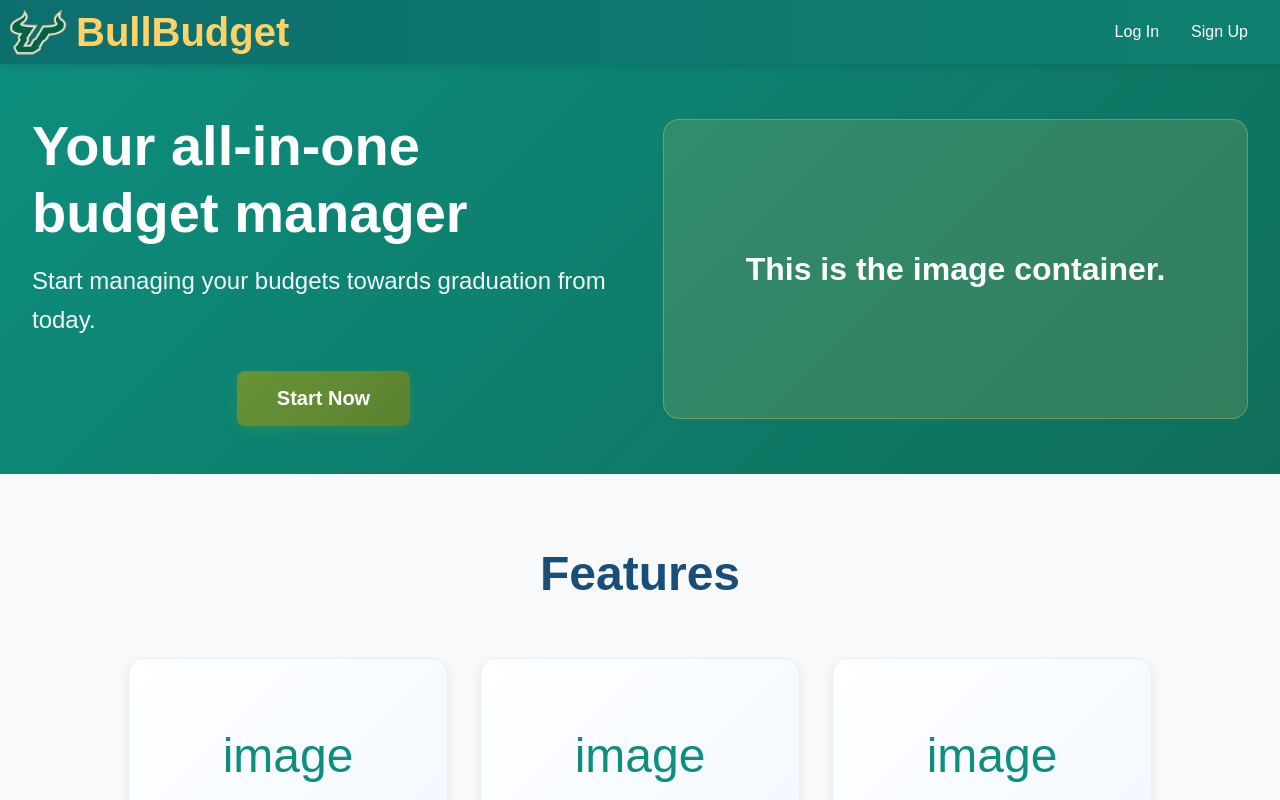
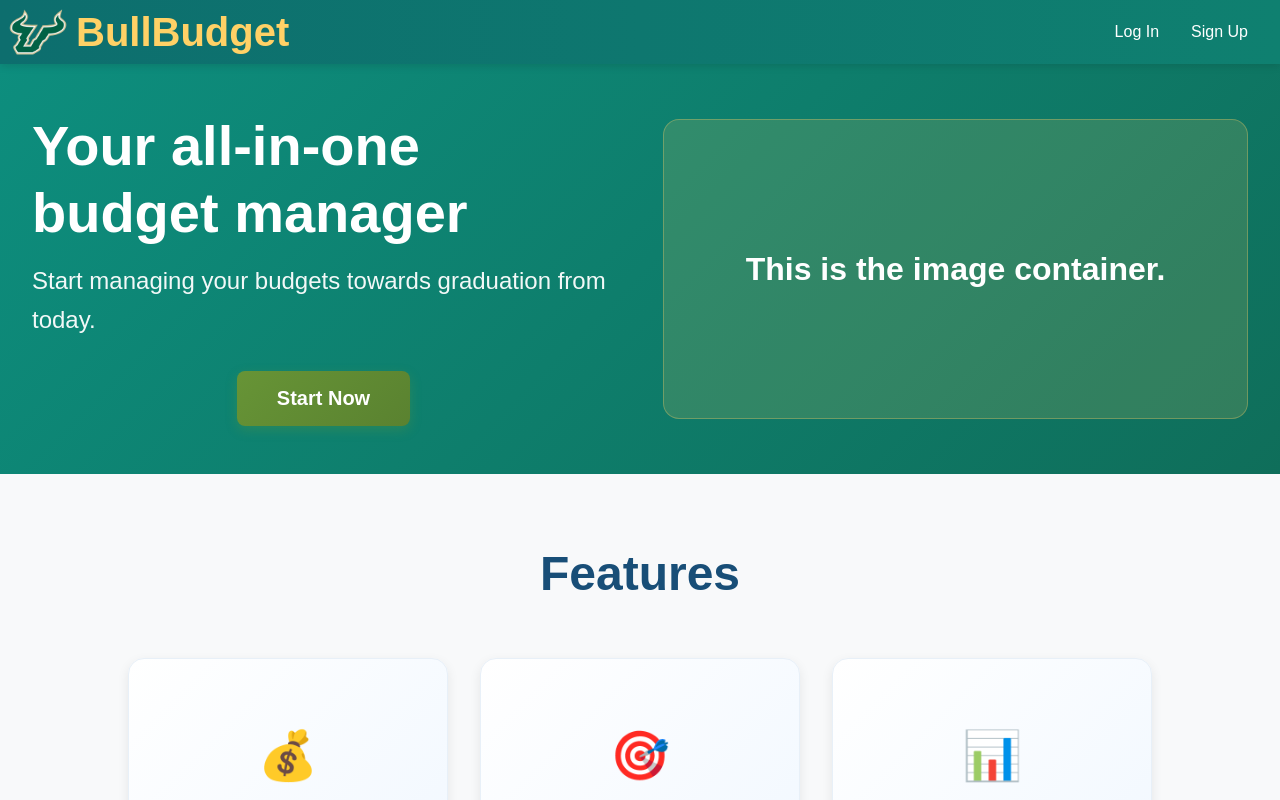
Before and after one commit to JamesChau016/BullBudget, a React (Vite) app: page / in a window 1280 px wide. Built offline with nearby package versions, Linux system fonts and the light colour scheme; no server answers.

Commit message:
Feature in Landing update

```diff
--- a/src/pages/Landing/Feature/Feature.jsx
+++ b/src/pages/Landing/Feature/Feature.jsx
@@ -6,26 +6,27 @@ const featureList = [
     {
         name: 'Budget Tracking',
         description: 'Track your spending in real-time with detailed categorization',
+        image: '💰',
     },
     {
         name: 'Financial Goals',
         description: 'Set and monitor your savings goals towards graduation',
+        image: '🎯',
     },
     {
         name: 'Smart Analytics',
         description: 'Get insights into your spending patterns and trends',
-    },
-    {
-        name: 'Bill Reminders',
-        description: 'Never miss a payment with automatic bill notifications',
+        image: '📊',
     },
     {
         name: 'Expense Reports',
         description: 'Generate comprehensive monthly and yearly reports',
+        image: '📄',
     },
     {
         name: 'Budget Planning',
         description: 'Plan your budget strategically for maximum savings',
+        image: '📝',
     },
 ]
 
@@ -43,12 +44,13 @@ const Feature = () => {
                 <div
                     className = {`${styles['feature-card-container']}`}
                 >
-                    {featureList.map(({ name, description }) => {
+                    {featureList.map(({ name, description, image }) => {
                         return (
                             <FeatureCard
                                 key = {name}
                                 name = {name}
                                 description = {description}
+                                image = {image}
                             >
                             </FeatureCard>
                         )
```
